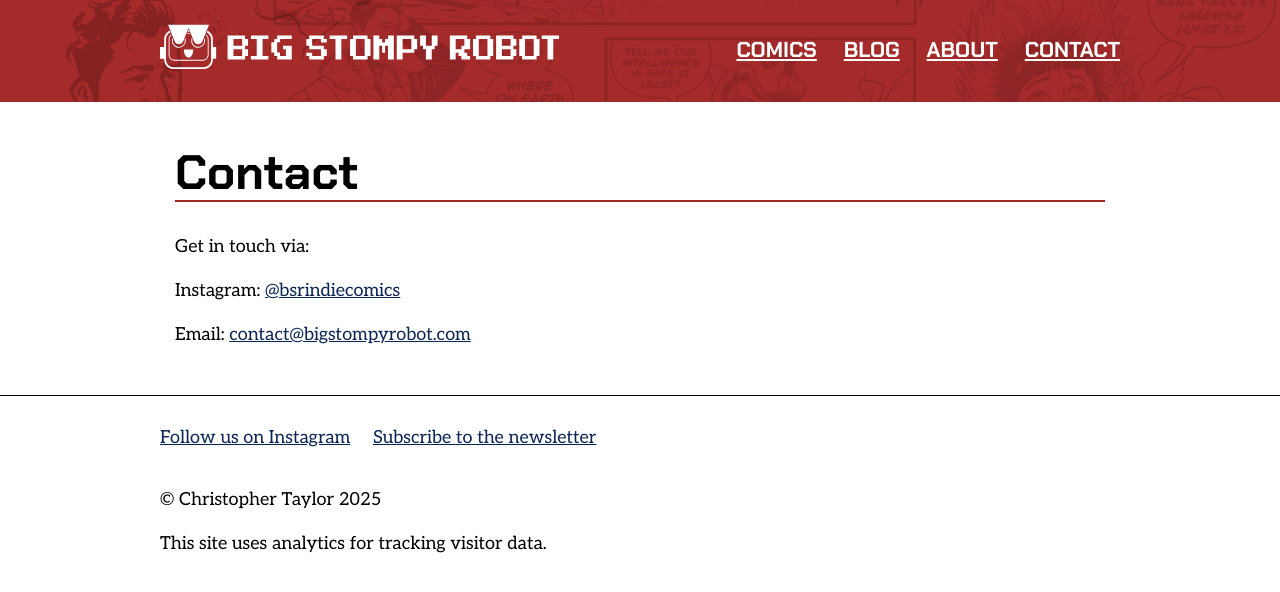
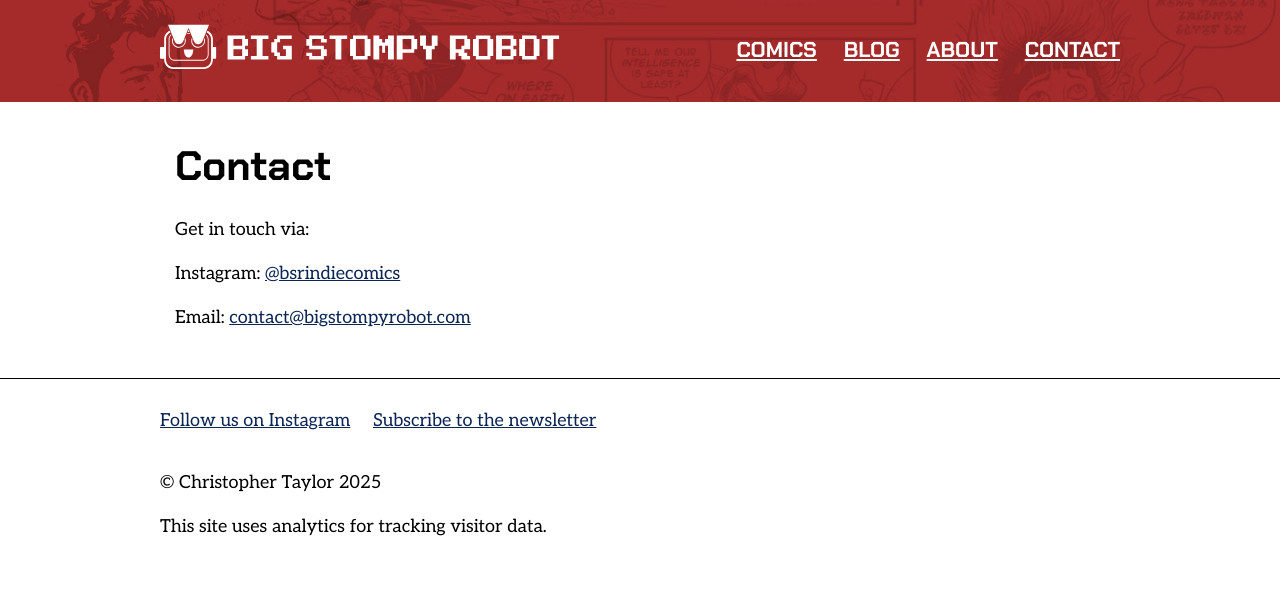
Before and after one commit to ctdesign/bigstompyrobot, a Jekyll site: the page built from contact.html, in a window 1280 px wide. Shown: the top 592 px of the page. Built offline with Jekyll 4.4.1, drawn with Linux system fonts in a browser that asks for light colours.

```diff
--- a/contact.html
+++ b/contact.html
@@ -5,11 +5,10 @@ layout: default
 
 
 <div class="grid-column-full">
-    <h1 id="title">Contact</h1>
+    <h2 id="title">Contact</h2>
     <p>Get in touch via:</p>
     <ul class="list">
         <li>Instagram: <a href="https://www.instagram.com/bsrindiecomics/">@bsrindiecomics</a></li>
         <li>Email: <a href="mailto:contact@bigstompyrobot.com">contact@bigstompyrobot.com</a></li>
     </ul>
-
 </div>
```
